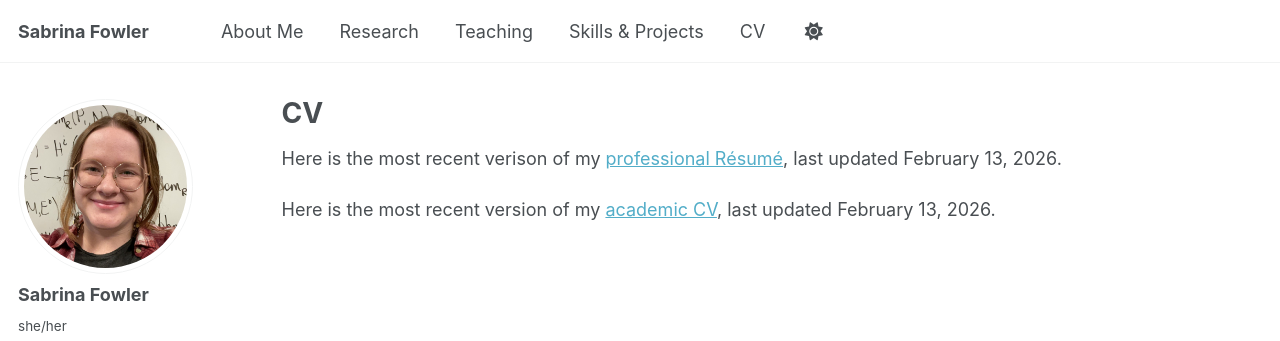
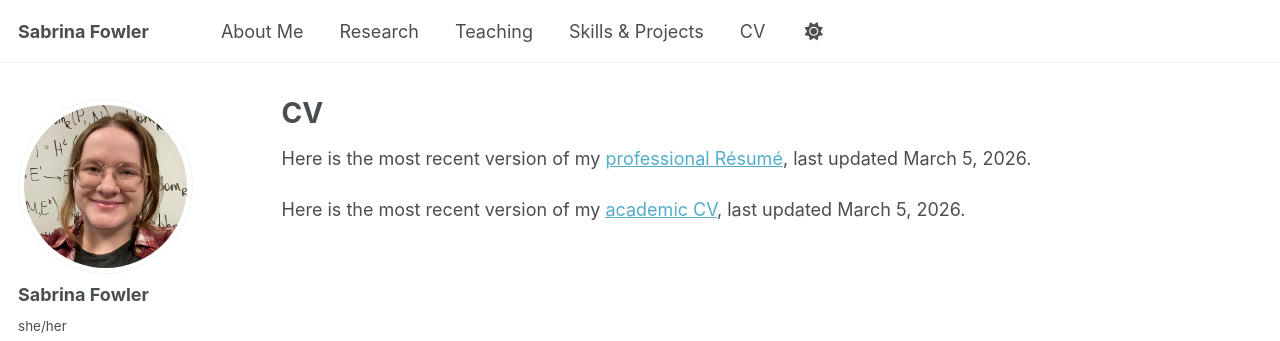
Before and after one commit to sabrinafowler/sabrinafowler.github.io, a Jekyll site: the page built from _pages/cv.md, in a window 1280 px wide. Shown: the top 341 px of the page. Built offline with Jekyll 4.4.1, drawn with Linux system fonts in a browser that asks for light colours.

Commit message:
updated CV and Resume

```diff
--- a/_pages/cv.md
+++ b/_pages/cv.md
@@ -7,7 +7,7 @@ redirect_from:
   - /resume
 ---
 
-Here is the most recent verison of my [professional Résumé](https://sabrinafowler.github.io/files/resume.pdf), last updated February 13, 2026.
+Here is the most recent version of my [professional Résumé](https://sabrinafowler.github.io/files/resume.pdf), last updated March 5, 2026.
 
 
-Here is the most recent version of my [academic CV](https://sabrinafowler.github.io/files/cv.pdf), last updated February 13, 2026.
+Here is the most recent version of my [academic CV](https://sabrinafowler.github.io/files/cv.pdf), last updated March 5, 2026.
```
Also changed, not shown: 2 other files.
